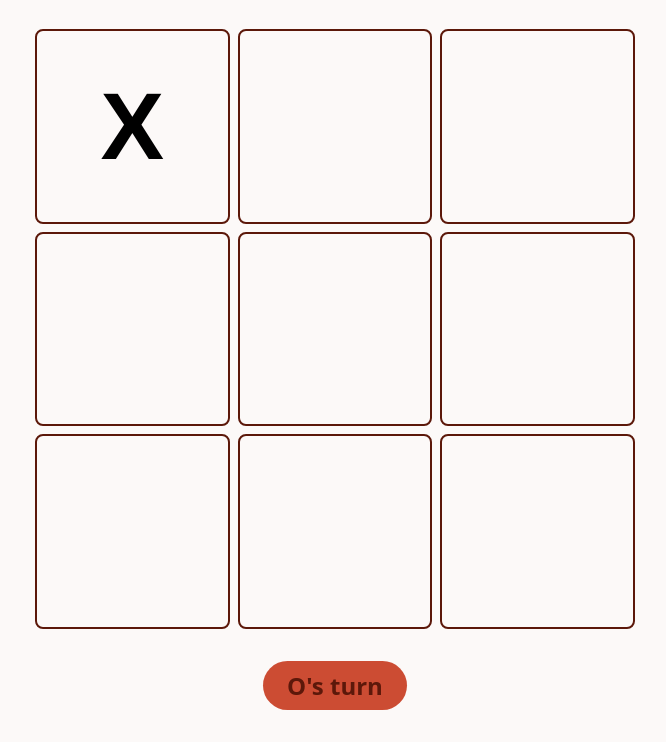
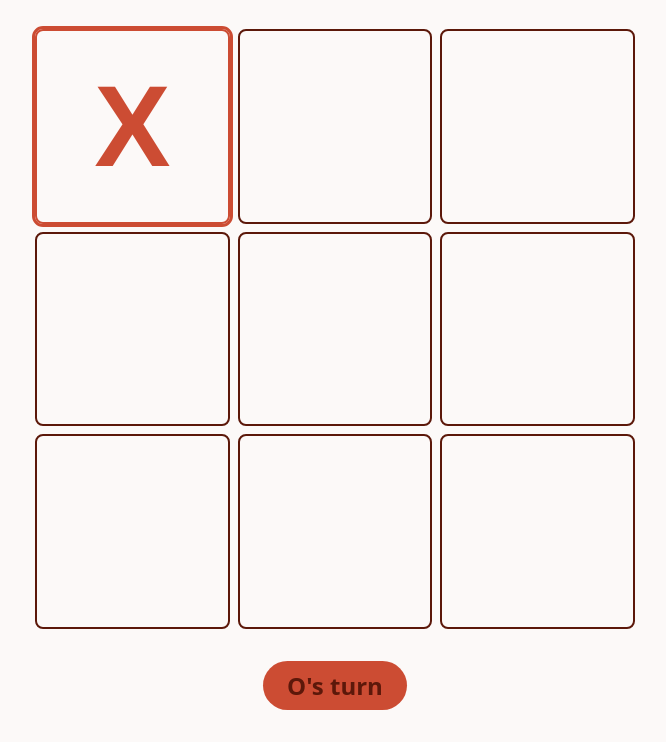
Before and after one commit to clpowe/TicTacToe-Typescript, a website built with Vite: page index.html in a window 1280 px wide. Both pictures are taken after a click on the button 437 px from the left and 226 px from the top of the page. Shown: the part 100-842 px from the top of the page, without its empty margins (305-971 px from the left). Built offline with nearby package versions, Linux system fonts and the light colour scheme.

Commit message:
2 files modified

```diff
--- a/src/main.ts
+++ b/src/main.ts
@@ -35,6 +35,12 @@ function createGameboard() {
   }
   info.textContent = `${turn}'s turn`;
   gameBoard.addEventListener('click', handleGameboardClick);
+  const allTiles: NodeList = gameBoard.querySelectorAll('.tile');
+  allTiles.forEach((tile) => {
+    tile.addEventListener('mouseenter', handleMouseEnter);
+    tile.addEventListener('mouseleave', handleMouseLeave);
+  });
+  gameBoard?.removeAttribute('inert');
 }
 
 createGameboard();
@@ -45,6 +51,32 @@ function updateTurn() {
     return;
   }
   info.textContent = `${turn}'s turn`;
+}
+
+function restartGame() {
+  let seconds = 3;
+  const timer = setInterval(() => {
+    if (!info) {
+      return;
+    }
+    info.textContent = `Restarting in ${seconds}`;
+    seconds--;
+    if (seconds < 0) {
+      clearInterval(timer);
+      createGameboard();
+    }
+  }, 1000);
+}
+
+function showCongrats() {
+  if (!info) {
+    return;
+  }
+  info.textContent = `${turn} wins!`;
+
+  gameBoard?.removeEventListener('click', handleGameboardClick);
+  gameBoard?.setAttribute('inert', 'true');
+  setTimeout(restartGame, 1000);
 }
 
 function checkScore() {
@@ -59,7 +91,7 @@ function checkScore() {
     );
   });
   if (isWinner) {
-    return alert('you won!');
+    return showCongrats();
   }
   updateTurn();
 }
@@ -70,6 +102,26 @@ function handleGameboardClick(event: MouseEvent): void {
 
   if (!valueExists) {
     (event.target as HTMLElement).dataset.value = turn;
+    (event.target as HTMLElement).style.setProperty(
+      '--hue',
+      turn === 'X' ? '10' : '200'
+    );
     checkScore();
   }
 }
+
+function handleMouseEnter(event: MouseEvent): void {
+  const valueExists: string | undefined = (event.target as HTMLElement)?.dataset
+    .value;
+  if (!valueExists) {
+    (event.target as HTMLElement).dataset.hover = turn;
+    (event.target as HTMLElement).style.setProperty(
+      '--hue',
+      turn === 'X' ? '10' : '200'
+    );
+  }
+}
+
+function handleMouseLeave(event: MouseEvent): void {
+  (event.target as HTMLElement).dataset.hover = '';
+}
--- a/src/style.css
+++ b/src/style.css
@@ -53,17 +53,25 @@ p {
   cursor: pointer;
   display: grid;
   place-items: center;
-  font-size: clamp(2rem, calc(10vw+1rem), 10rem);
+  color: hsl(var(--hue) 60% 50%);
   font-weight: bold;
   aspect-ratio: 1/1;
   container-type: inline-size;
 }
 
-.tile[data-value='X']::before {
-  content: 'X';
-  font-size: 50cqi;
+.tile:focus {
+  border-color: hsl(var(--accent));
+  outline: 3px solid hsl(var(--accent));
 }
-.tile[data-value='O']::before {
-  content: 'O';
-  font-size: 50cqi;
+
+.tile[data-hover]::before {
+  content: attr(data-hover);
+  opacity: 0.5;
+  font-size: 60cqi;
 }
+
+.tile[data-value]::before {
+  content: attr(data-value);
+  opacity: 1;
+  font-size: 60cqi;
+}
```
